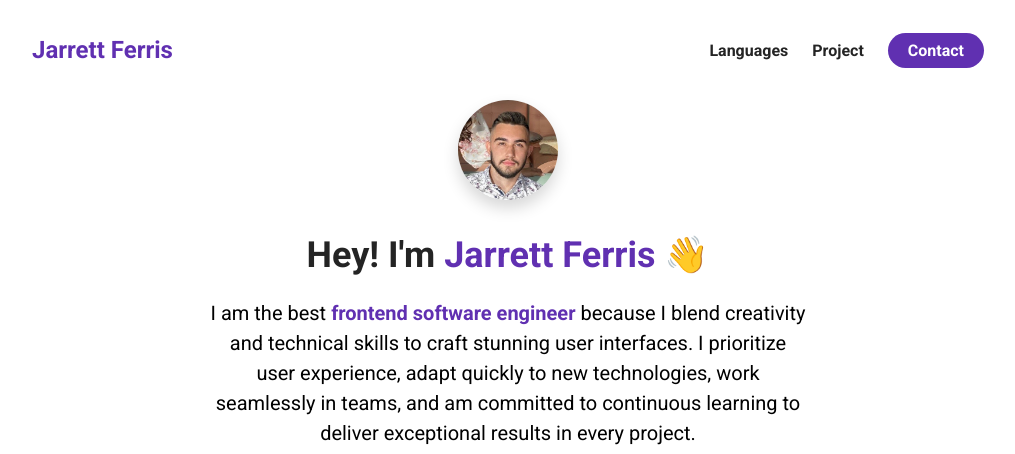
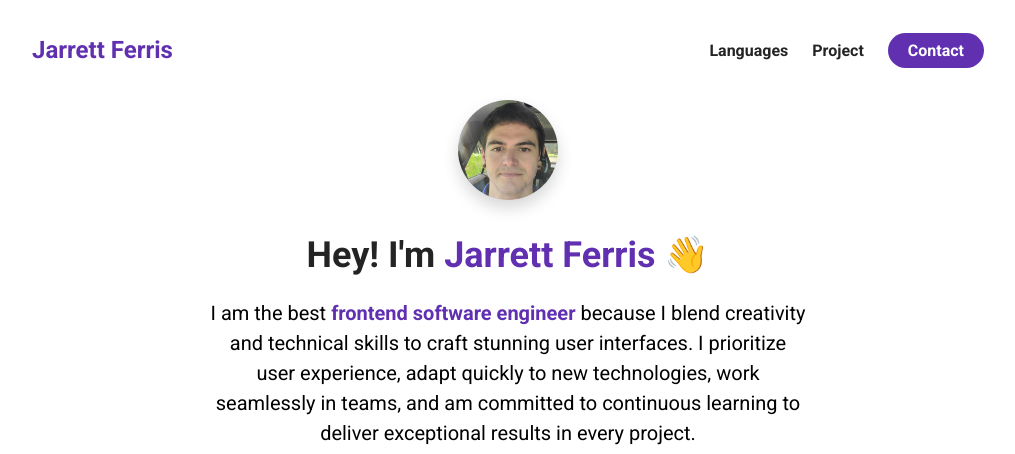
Before and after one commit to jferris90/EPortfolio, a plain HTML site: page index.html in a window 1280 px wide. Shown: the top 454 px of the page, without its empty margins (132-1147 px from the left). Drawn offline with Linux system fonts and the light colour scheme.

Commit message:
added image of me

```diff
--- a/index.html
+++ b/index.html
@@ -28,7 +28,7 @@
             <div class="about-me__info row">
                 <div class="about-me__info--container">
                     <figure class="about-me__picture--mask">
-                        <img src="./assets/me.jpeg" class="about-me__picture" alt="Picture of me!">
+                        <img src="./assets/jarrett-image.jpg" class="about-me__picture" alt="Picture of me!">
                     </figure>
                     <h1 class="about-me__info--title">
                         Hey! I'm <span class="text--purple">Jarrett Ferris</span>&nbsp;<span class="wave">👋</span>
--- a/style.css
+++ b/style.css
@@ -184,7 +184,7 @@ nav {
     width: 100%;
 
     /*improving my picture*/
-    transform: scale(1.5);
+    transform: translateY(-45px) scale(1.5);
     padding-top: 8px;
 }
 
```
Also changed, not shown: assets/jarrett-image.jpg (added).
